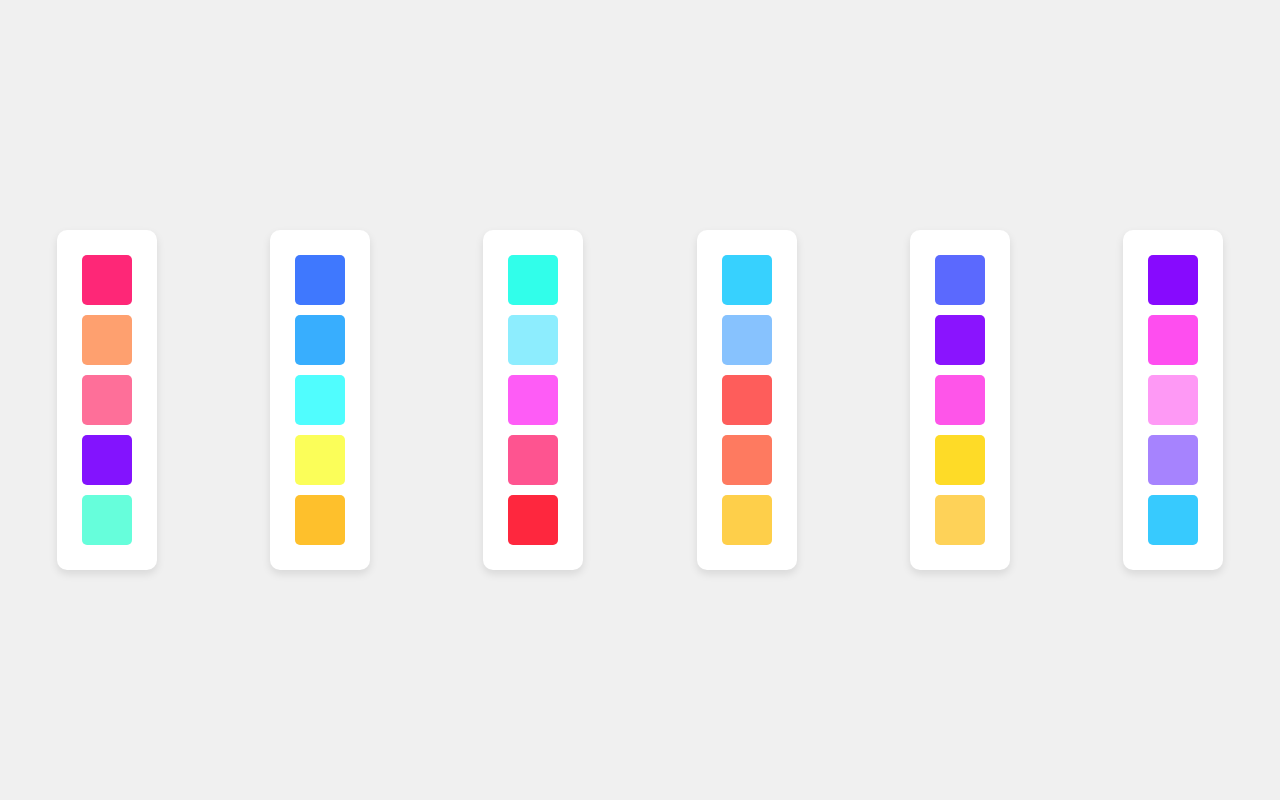
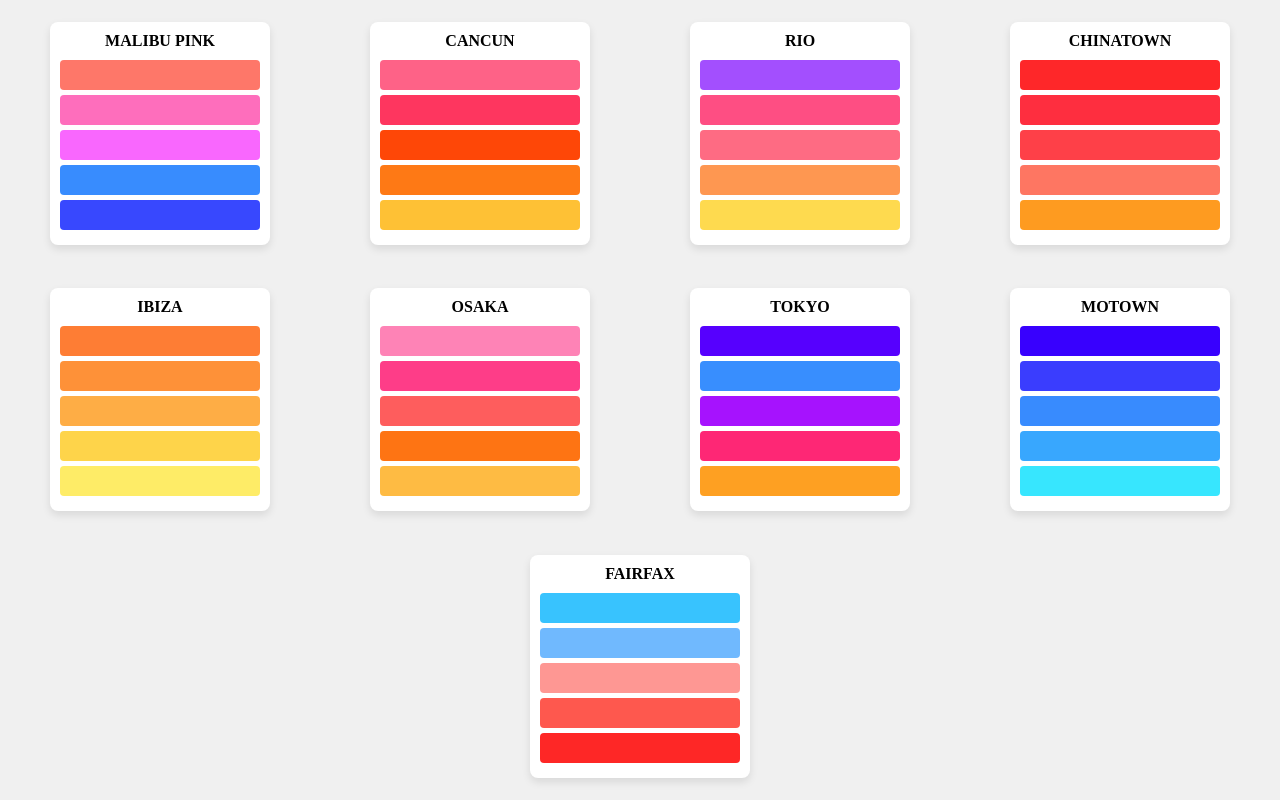
Before and after one commit to ProcrastLife/HueForAll, a plain HTML site: page index.html in a window 1280 px wide. Drawn offline with Linux system fonts and the light colour scheme.

Commit message:
index.html

```diff
--- a/index.html
+++ b/index.html
@@ -3,91 +3,145 @@
 <head>
     <meta charset="UTF-8">
     <meta name="viewport" content="width=device-width, initial-scale=1.0">
-    <title>Color Palettes Preview</title>
+    <title>Color Palettes</title>
     <style>
         body {
             display: flex;
             flex-wrap: wrap;
             justify-content: space-around;
             align-items: center;
-            min-height: 100vh;
+            height: 100vh;
             margin: 0;
             background-color: #f0f0f0;
         }
 
+        .palette-container {
+            text-align: center;
+        }
+
         .palette {
-            display: flex;
-            flex-direction: column;
-            align-items: center;
+            width: 200px;
             margin: 20px;
-            padding: 20px;
+            padding: 10px;
             background-color: #fff;
-            border-radius: 10px;
+            border-radius: 8px;
             box-shadow: 0 4px 8px rgba(0, 0, 0, 0.1);
         }
 
+        .palette-title {
+            font-weight: bold;
+            margin-bottom: 10px;
+        }
+
         .color {
-            width: 50px;
-            height: 50px;
-            margin: 5px;
-            border-radius: 5px;
+            width: 100%;
+            height: 30px;
+            margin: 5px 0;
+            border-radius: 4px;
         }
     </style>
 </head>
 <body>
 
-<!-- SOHO -->
-<div class="palette">
-    <div class="color" style="background-color: #FE2777;"></div>
-    <div class="color" style="background-color: #FEA06F;"></div>
-    <div class="color" style="background-color: #FE6F99;"></div>
-    <div class="color" style="background-color: #8313FE;"></div>
-    <div class="color" style="background-color: #66FEDB;"></div>
+    <div class="palette-container">
+        <div class="palette" style="--color1: #FE7769; --color2: #FE6EBC; --color3: #F967FE; --color4: #388CFE; --color5: #3848FE;">
+            <div class="palette-title">MALIBU PINK</div>
+            <div class="color" style="background-color: var(--color1);"></div>
+            <div class="color" style="background-color: var(--color2);"></div>
+            <div class="color" style="background-color: var(--color3);"></div>
+            <div class="color" style="background-color: var(--color4);"></div>
+            <div class="color" style="background-color: var(--color5);"></div>
+        </div>
     </div>
 
-<!-- MAGNETO -->
-<div class="palette">
-    <div class="color" style="background-color: #3F78FE;"></div>
-    <div class="color" style="background-color: #38AEFE;"></div>
-    <div class="color" style="background-color: #50FDFE;"></div>
-    <div class="color" style="background-color: #FBFE59;"></div>
-    <div class="color" style="background-color: #FEC02C;"></div>
+    <div class="palette-container">
+        <div class="palette" style="--color1: #FE6287; --color2: #FE365F; --color3: #FE4707; --color4: #FE7915; --color5: #FEC135;">
+            <div class="palette-title">CANCUN</div>
+            <div class="color" style="background-color: var(--color1);"></div>
+            <div class="color" style="background-color: var(--color2);"></div>
+            <div class="color" style="background-color: var(--color3);"></div>
+            <div class="color" style="background-color: var(--color4);"></div>
+            <div class="color" style="background-color: var(--color5);"></div>
+        </div>
     </div>
 
-<!-- DISTURBIA -->
-<div class="palette">
-    <div class="color" style="background-color: #31FEEA;"></div>
-    <div class="color" style="background-color: #8DEDFE;"></div>
-    <div class="color" style="background-color: #FE5CF6;"></div>
-    <div class="color" style="background-color: #FE5490;"></div>
-    <div class="color" style="background-color: #FE273E;"></div>
+    <div class="palette-container">
+        <div class="palette" style="--color1: #A34FFE; --color2: #FE4E83; --color3: #FE6B83; --color4: #FE9751; --color5: #FEDA4F;">
+            <div class="palette-title">RIO</div>
+            <div class="color" style="background-color: var(--color1);"></div>
+            <div class="color" style="background-color: var(--color2);"></div>
+            <div class="color" style="background-color: var(--color3);"></div>
+            <div class="color" style="background-color: var(--color4);"></div>
+            <div class="color" style="background-color: var(--color5);"></div>
+        </div>
     </div>
 
-<!-- HAL -->
-<div class="palette">
-    <div class="color" style="background-color: #37D1FE;"></div>
-    <div class="color" style="background-color: #87C2FE;"></div>
-    <div class="color" style="background-color: #FE5D5B;"></div>
-    <div class="color" style="background-color: #FE7A60;"></div>
-    <div class="color" style="background-color: #FECF4A;"></div>
+    <div class="palette-container">
+        <div class="palette" style="--color1: #FE2729; --color2: #FE2E3F; --color3: #FE4048; --color4: #FE7662; --color5: #FE9B20;">
+            <div class="palette-title">CHINATOWN</div>
+            <div class="color" style="background-color: var(--color1);"></div>
+            <div class="color" style="background-color: var(--color2);"></div>
+            <div class="color" style="background-color: var(--color3);"></div>
+            <div class="color" style="background-color: var(--color4);"></div>
+            <div class="color" style="background-color: var(--color5);"></div>
+        </div>
     </div>
 
-<!-- VAPOR WAVE -->
-<div class="palette">
-    <div class="color" style="background-color: #5B69FE;"></div>
-    <div class="color" style="background-color: #8A14FE;"></div>
-    <div class="color" style="background-color: #FE55E9;"></div>
-    <div class="color" style="background-color: #FEDB27;"></div>
-    <div class="color" style="background-color: #FED258;"></div>
+    <div class="palette-container">
+        <div class="palette" style="--color1: #FE7D34; --color2: #FE9138; --color3: #FEAD45; --color4: #FED44A; --color5: #FEEC67;">
+            <div class="palette-title">IBIZA</div>
+            <div class="color" style="background-color: var(--color1);"></div>
+            <div class="color" style="background-color: var(--color2);"></div>
+            <div class="color" style="background-color: var(--color3);"></div>
+            <div class="color" style="background-color: var(--color4);"></div>
+            <div class="color" style="background-color: var(--color5);"></div>
+        </div>
     </div>
 
-<!-- TYRELL -->
-<div class="palette">
-    <div class="color" style="background-color: #870AFE;"></div>
-    <div class="color" style="background-color: #FE4EEF;"></div>
-    <div class="color" style="background-color: #FE99F5;"></div>
-    <div class="color" style="background-color: #A683FE;"></div>
-    <div class="color" style="background-color: #37CAFE;"></div>
+    <div class="palette-container">
+        <div class="palette" style="--color1: #FE83B6; --color2: #FE3D88; --color3: #FE5D5D; --color4: #FE7413; --color5: #FEBB43;">
+            <div class="palette-title">OSAKA</div>
+            <div class="color" style="background-color: var(--color1);"></div>
+            <div class="color" style="background-color: var(--color2);"></div>
+            <div class="color" style="background-color: var(--color3);"></div>
+            <div class="color" style="background-color: var(--color4);"></div>
+            <div class="color" style="background-color: var(--color5);"></div>
+        </div>
+    </div>
+
+    <div class="palette-container">
+        <div class="palette" style="--color1: #5600FE; --color2: #388EFE; --color3: #A612FE; --color4: #FE2775; --color5: #FEA022;">
+            <div class="palette-title">TOKYO</div>
+            <div class="color" style="background-color: var(--color1);"></div>
+            <div class="color" style="background-color: var(--color2);"></div>
+            <div class="color" style="background-color: var(--color3);"></div>
+            <div class="color" style="background-color:
+
+ var(--color4);"></div>
+            <div class="color" style="background-color: var(--color5);"></div>
+        </div>
+    </div>
+
+    <div class="palette-container">
+        <div class="palette" style="--color1: #3800FE; --color2: #3A3DFE; --color3: #388BFE; --color4: #38A7FE; --color5: #37E6FE;">
+            <div class="palette-title">MOTOWN</div>
+            <div class="color" style="background-color: var(--color1);"></div>
+            <div class="color" style="background-color: var(--color2);"></div>
+            <div class="color" style="background-color: var(--color3);"></div>
+            <div class="color" style="background-color: var(--color4);"></div>
+            <div class="color" style="background-color: var(--color5);"></div>
+        </div>
+    </div>
+
+    <div class="palette-container">
+        <div class="palette" style="--color1: #38C3FE; --color2: #70B9FE; --color3: #FE9793; --color4: #FE584E; --color5: #FE2726;">
+            <div class="palette-title">FAIRFAX</div>
+            <div class="color" style="background-color: var(--color1);"></div>
+            <div class="color" style="background-color: var(--color2);"></div>
+            <div class="color" style="background-color: var(--color3);"></div>
+            <div class="color" style="background-color: var(--color4);"></div>
+            <div class="color" style="background-color: var(--color5);"></div>
+        </div>
     </div>
 
 </body>
```
Lines whose indentation alone changed are shown as unchanged.
